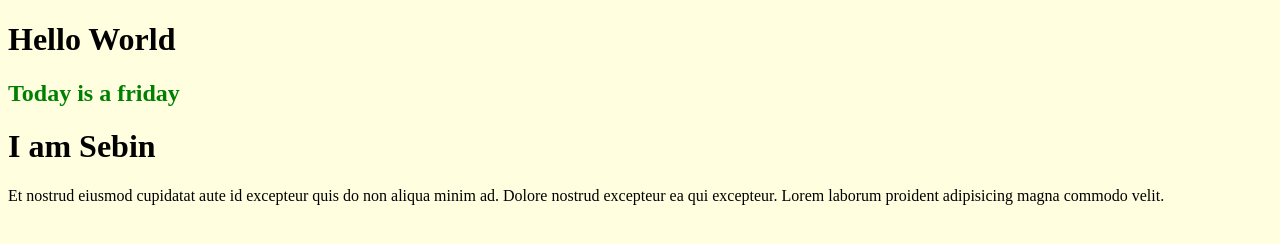
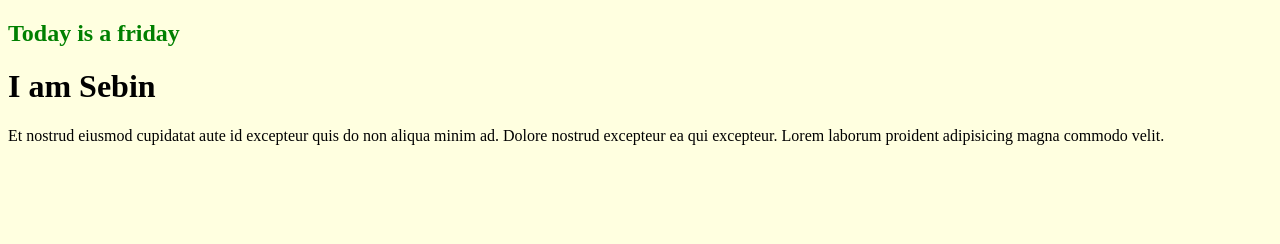
Before and after one commit to Mission-Ready/merge-conflict-demo, a plain HTML site: page index.html in a window 1280 px wide. Drawn offline with Linux system fonts and the light colour scheme.

Commit message:
add css file

```diff
--- a/index.html
+++ b/index.html
@@ -6,11 +6,11 @@
   <meta http-equiv="X-UA-Compatible" content="IE=edge">
   <meta name="viewport" content="width=device-width, initial-scale=1.0">
   <title>Document</title>
+  <link rel="stylesheet" href="style.css">
 </head>
 
-<body style="background-color: lightyellow">
-  <h1>Hello World</h1>
-  <h2 style="color: green;">Today is a friday</h2>
+<body>
+  <h2>Today is a friday</h2>
   <h1>I am Sebin</h1>
   <p>Et nostrud eiusmod cupidatat aute id excepteur quis do non aliqua minim ad. Dolore nostrud excepteur ea qui
     excepteur. Lorem laborum proident adipisicing magna commodo velit.</p>
--- /dev/null
+++ b/style.css
@@ -0,0 +1,7 @@
+body {
+  background-color: lightyellow;
+}
+
+h2 {
+  color: green;
+}
```
